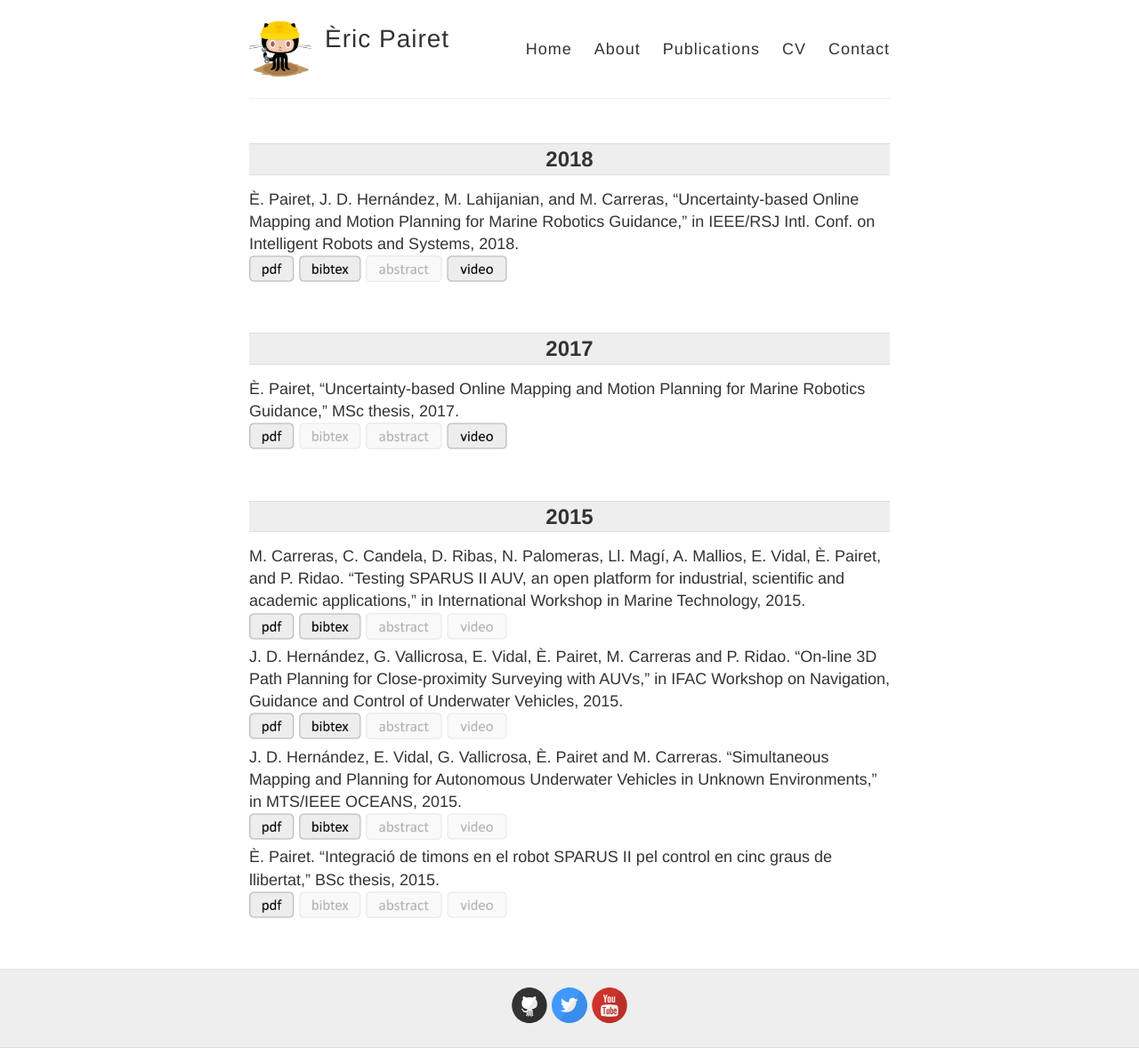
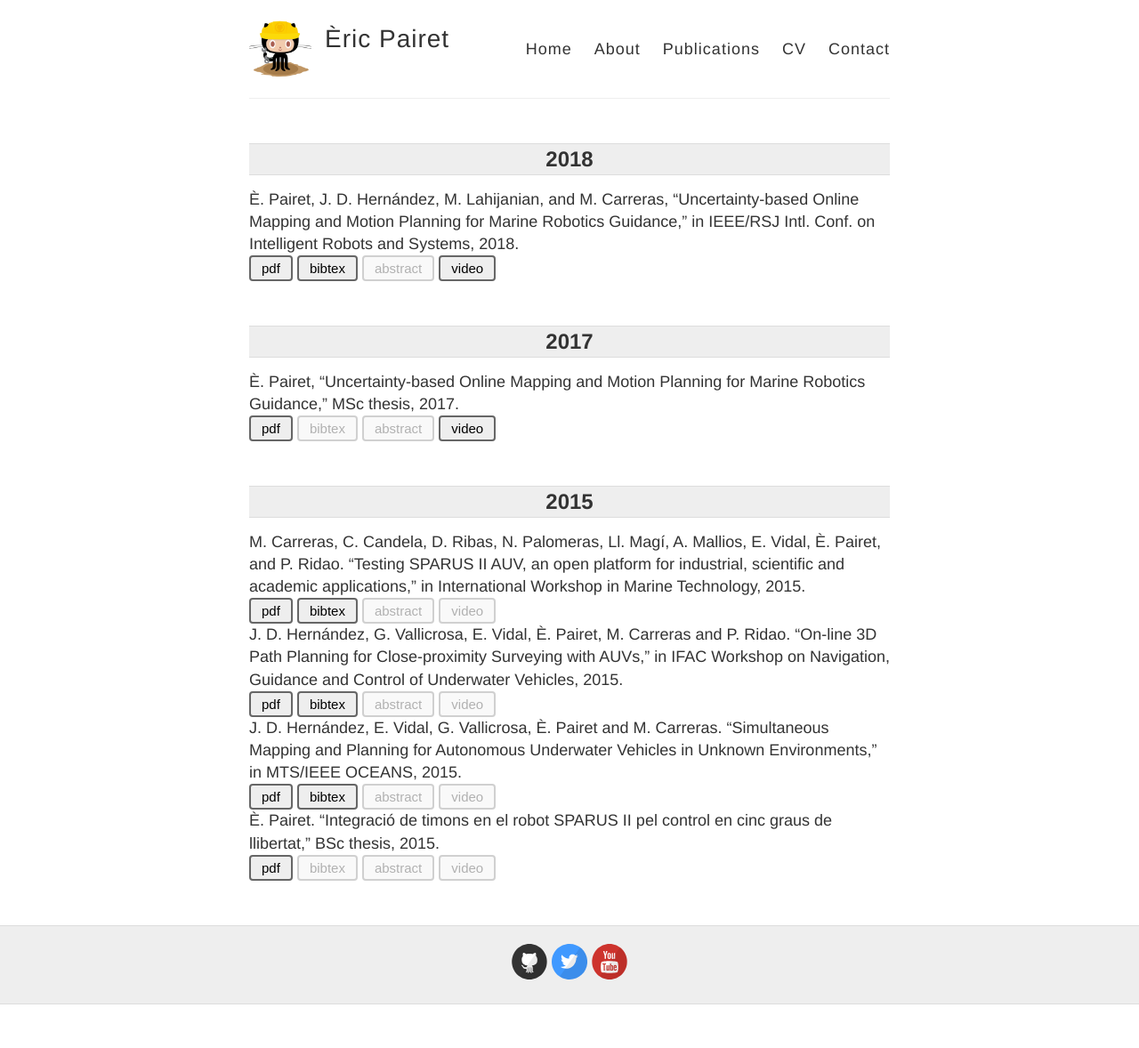
Before and after one commit to ericpairet/ericpairet.github.io, a Jekyll site: the page built from xtra/nav_tabs/publications.md, in a window 1280 px wide. Shown: the whole page at 89% size. Built offline with Jekyll 4.4.1, drawn with Linux system fonts in a browser that asks for light colours; after the commit the page ends 1129 px from its top, so only the background shows below that.

Commit message:
Change set up of buttons

```diff
--- a/_includes/publications.html
+++ b/_includes/publications.html
@@ -3,41 +3,41 @@
   <br/>
   {%- if pub.pdf == null -%}
     <a class="isDisabled" href="javascript:void(0)">
-      <img border="0" alt="pdf" src="{{ site.url }}/xtra/images/icon_pdf_on.png" height="30">
+      <button type="button" class="btn noselect disable">pdf</button>
     </a>
   {%- else -%}
     <a href="{{ site.url }}/xtra/publications/{{ pub.pdf }}">
-      <img border="0" alt="pdf" src="{{ site.url }}/xtra/images/icon_pdf_on.png" height="30">
+      <button type="button" class="btn noselect">pdf</button>
     </a>
   {%- endif -%}
 
   {%- if pub.bibtex == null -%}
     <a class="isDisabled" href="javascript:void(0)">
-      <img border="0" alt="pdf" src="{{ site.url }}/xtra/images/icon_bibtex_on.png" height="30">
+      <button type="button" class="btn noselect disable">bibtex</button>
     </a>
   {%- else -%}
     <a href="{{ site.url }}/xtra/publications/{{ pub.bibtex }}">
-      <img border="0" alt="pdf" src="{{ site.url }}/xtra/images/icon_bibtex_on.png" height="30">
+      <button type="button" class="btn noselect">bibtex</button>
     </a>
   {%- endif -%}
 
   {%- if pub.abstract == null -%}
     <a class="isDisabled" href="javascript:void(0)">
-      <img border="0" alt="pdf" src="{{ site.url }}/xtra/images/icon_abstract_on.png" height="30">
+      <button type="button" class="btn noselect disable">abstract</button>
     </a>
   {%- else -%}
     <a href="{{ site.url }}/xtra/publications/{{ pub.abstract }}">
-      <img border="0" alt="pdf" src="{{ site.url }}/xtra/images/icon_abstract_on.png" height="30">
+      <button type="button" class="btn noselect">abstract</button>
     </a>
   {%- endif -%}
 
   {%- if pub.youtube == null -%}
     <a class="isDisabled" href="javascript:void(0)">
-      <img border="0" alt="pdf" src="{{ site.url }}/xtra/images/icon_video_on.png" height="30">
+      <button type="button" class="btn noselect disable">video</button>
     </a>
   {%- else -%}
     <a href="{{ pub.youtube }}">
-      <img border="0" alt="pdf" src="{{ site.url }}/xtra/images/icon_video_on.png" height="30">
+      <button type="button" class="btn noselect">video</button>
     </a>
   {%- endif -%}
   <br/>
--- a/style.scss
+++ b/style.scss
@@ -303,6 +303,37 @@
   text-align: center;
 }
 
+.btn {
+    border: 2px solid $gray;
+    background-color: $lightGray;
+    font-size: 15px;
+    padding: 4px 12px;
+    border-radius: 4px;
+    cursor: pointer;
+    display: inline-block;
+    unselectable: on;
+}
+
+.noselect {
+  -webkit-touch-callout: none; /* iOS Safari */
+    -webkit-user-select: none; /* Safari */
+     -khtml-user-select: none; /* Konqueror HTML */
+       -moz-user-select: none; /* Firefox */
+        -ms-user-select: none; /* Internet Explorer/Edge */
+            user-select: none; /* Non-prefixed version, currently
+                                  supported by Chrome and Opera */
+}
+
+.btn:hover {
+    border: 2px solid $darkGray;
+    background-color: $gray;
+    color: white;
+}
+
+.disable {
+    cursor: not-allowed;
+}
+
 // Settled on moving the import of syntax highlighting to the bottom of the CSS
 // ... Otherwise it really bloats up the top of the CSS file and makes it difficult to find the start
 @import "highlights";
```
